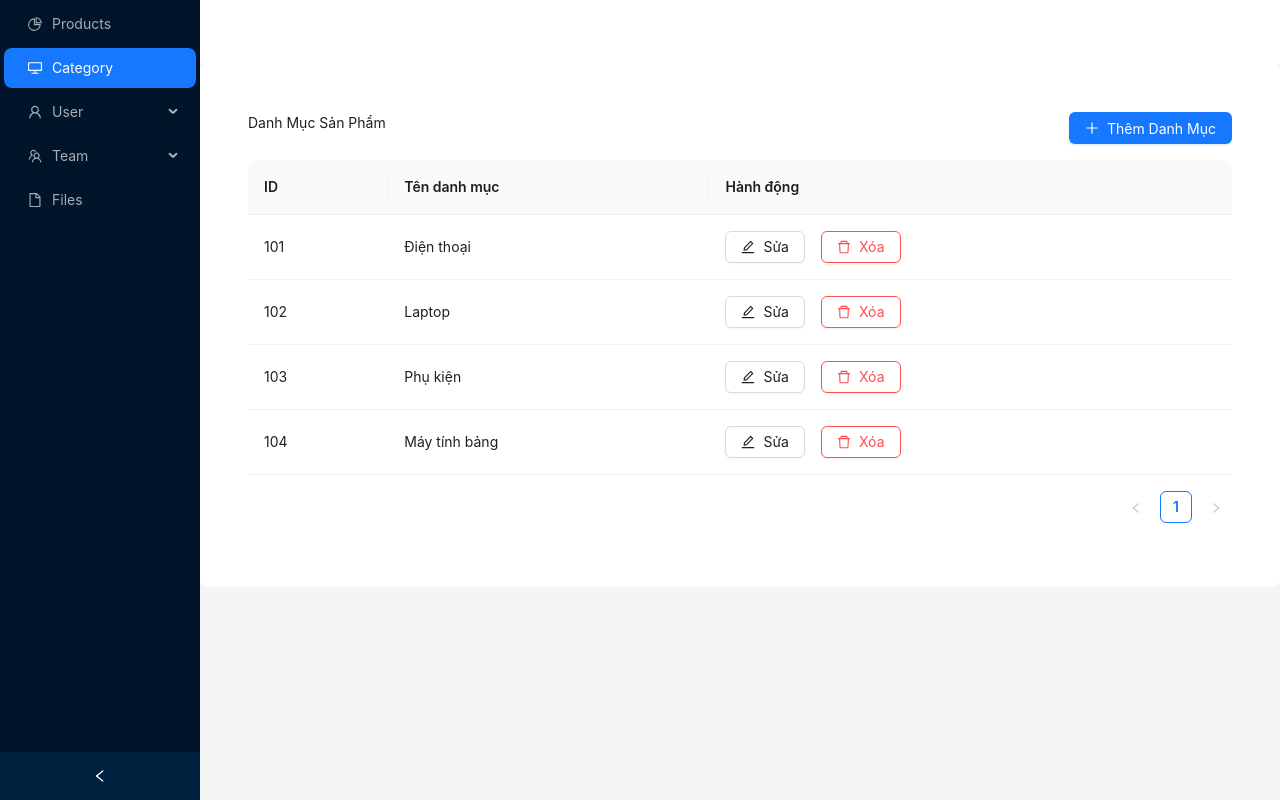
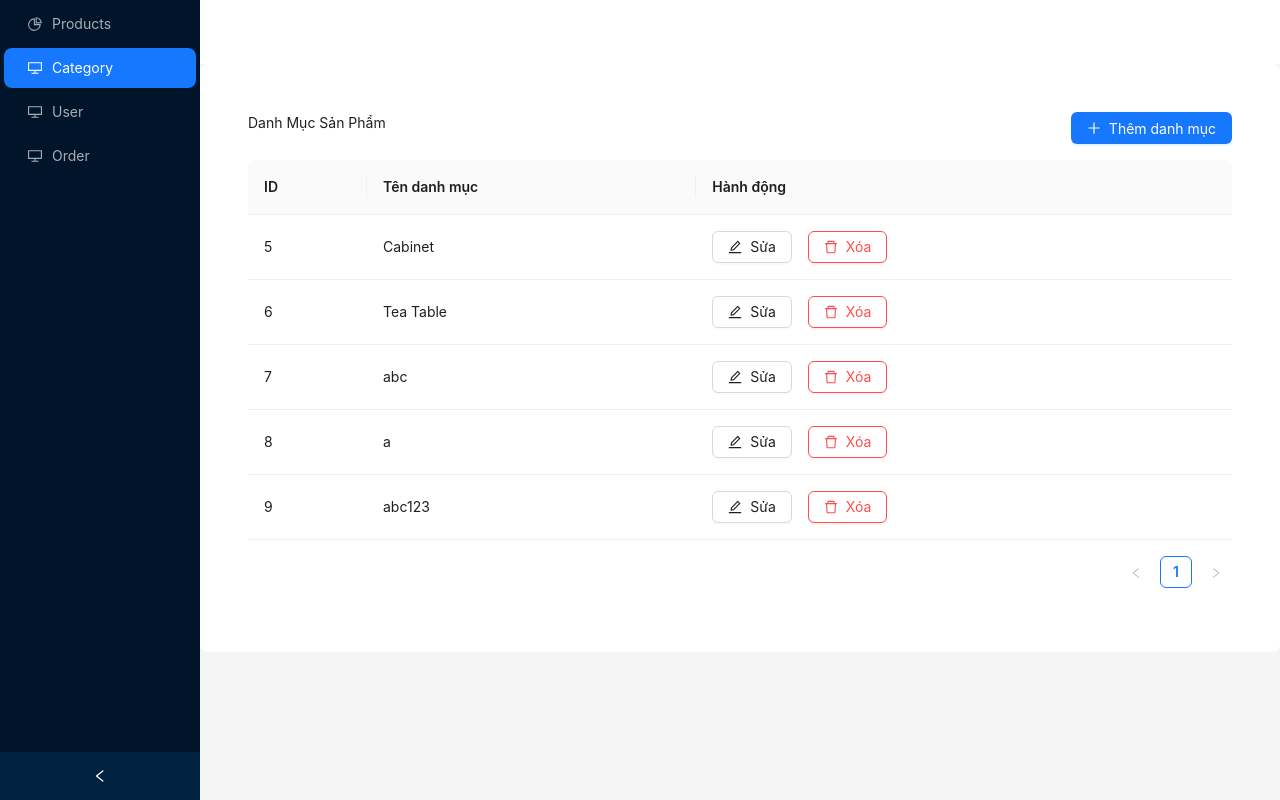
Before and after one commit to DoMinHoo/Xuong_Tra_Sua, a React (Vite) app: page /admin in a window 1280 px wide. Both pictures are taken after a click on the item "Category". Built offline with nearby package versions, Linux system fonts and the light colour scheme; data requests are answered from the project's data file.

Commit message:
Phân trang và danh mục

```diff
--- a/db.json
+++ b/db.json
@@ -1,60 +1,213 @@
 {
   "products": [
     {
-      "id": 1,
-      "name": "Ghế Cafe Syltherine",
-      "image": "https://picsum.photos/200",
-      "description": "Ghế cafe phong cách hiện đại, thoải mái.",
-      "price": 2500000
-    },
-    {
       "id": 2,
       "name": "Bàn Trà Gỗ Tự Nhiên",
-      "image": "https://picsum.photos/200",
+      "image": "https://picsum.photos/200?random=2",
       "description": "Bàn trà gỗ tự nhiên, thiết kế tinh tế.",
-      "price": 3200000
+      "price": 3200000,
+      "material": "Gỗ tự nhiên",
+      "categoryId": 6
     },
     {
       "id": 3,
       "name": "Đèn Trang Trí Vintage",
-      "image": "https://picsum.photos/200",
+      "image": "https://picsum.photos/200?random=3",
       "description": "Đèn trang trí phong cách vintage, ánh sáng ấm áp.",
-      "price": 1200000
+      "price": 1200000,
+      "material": "Kim loại, thủy tinh",
+      "categoryId": 7
     },
     {
       "id": 4,
       "name": "Sofa Cao Cấp",
-      "image": "https://picsum.photos/200",
+      "image": "https://picsum.photos/200?random=4",
       "description": "Sofa bọc nỉ cao cấp, phù hợp cho phòng khách.",
-      "price": 7800000
+      "price": 7800000,
+      "material": "Vải nỉ, gỗ",
+      "categoryId": 8
     },
     {
-      "id": 4,
-      "name": "Sofa Cao Cấp",
-      "image": "https://picsum.photos/200",
-      "description": "Sofa bọc nỉ cao cấp, phù hợp cho phòng khách.",
-      "price": 7800000
+      "id": 5,
+      "name": "Kệ Sách Đa Năng",
+      "image": "https://picsum.photos/200?random=5",
+      "description": "Kệ sách tiện lợi với nhiều ngăn chứa.",
+      "price": 2100000,
+      "material": "Gỗ MDF",
+      "categoryId": 5
     },
     {
-      "id": 4,
-      "name": "Sofa Cao Cấp",
-      "image": "https://picsum.photos/200",
-      "description": "Sofa bọc nỉ cao cấp, phù hợp cho phòng khách.",
-      "price": 7800000
+      "id": 6,
+      "name": "Ghế Bập Bênh Gỗ",
+      "image": "https://picsum.photos/200?random=6",
+      "description": "Ghế bập bênh thư giãn, phong cách cổ điển.",
+      "price": 4500000,
+      "material": "Gỗ sồi",
+      "categoryId": 6
+    },
+    {
+      "id": 7,
+      "name": "Bàn Làm Việc Hiện Đại",
+      "image": "https://picsum.photos/200?random=7",
+      "description": "Bàn làm việc thiết kế tối giản, hiện đại.",
+      "price": 3900000,
+      "material": "Kim loại, gỗ ép",
+      "categoryId": 7
+    },
+    {
+      "id": 8,
+      "name": "Tủ Quần Áo Gỗ Sồi",
+      "image": "https://picsum.photos/200?random=8",
+      "description": "Tủ quần áo rộng rãi, phong cách sang trọng.",
+      "price": 8900000,
+      "material": "Gỗ sồi tự nhiên",
+      "categoryId": 8
+    },
+    {
+      "id": 9,
+      "name": "Đèn Bàn LED Cảm Ứng",
+      "image": "https://picsum.photos/200?random=9",
+      "description": "Đèn bàn cảm ứng với nhiều mức sáng khác nhau.",
+      "price": 950000,
+      "material": "Nhựa, kim loại",
+      "categoryId": 5
+    },
+    {
+      "id": 10,
+      "name": "Bàn Ăn 6 Ghế Sang Trọng",
+      "image": "https://picsum.photos/200?random=10",
+      "description": "Bộ bàn ăn 6 ghế, phong cách hiện đại.",
+      "price": 11500000,
+      "material": "Gỗ óc chó",
+      "categoryId": 6
+    },
+    {
+      "id": 11,
+      "name": "Sofa Da Bò Thật",
+      "image": "https://picsum.photos/200?random=11",
+      "description": "Sofa da bò cao cấp, êm ái và bền bỉ.",
+      "price": 22000000,
+      "material": "Da bò thật",
+      "categoryId": 7
+    },
+    {
+      "id": 12,
+      "name": "Kệ Tivi Hiện Đại",
+      "image": "https://picsum.photos/200?random=12",
+      "description": "Kệ tivi gỗ công nghiệp, kiểu dáng sang trọng.",
+      "price": 3600000,
+      "material": "Gỗ MDF",
+      "categoryId": 8
+    },
+    {
+      "id": 13,
+      "name": "Bàn Trang Điểm Mini",
+      "image": "https://picsum.photos/200?random=13",
+      "description": "Bàn trang điểm nhỏ gọn, tiết kiệm không gian.",
+      "price": 2800000,
+      "material": "Gỗ ép",
+      "categoryId": 5
+    },
+    {
+      "id": 14,
+      "name": "Thảm Lông Cừu Nhập Khẩu",
+      "image": "https://picsum.photos/200?random=14",
+      "description": "Thảm lông cừu mềm mại, giữ ấm tốt.",
+      "price": 5000000,
+      "material": "Lông cừu tự nhiên",
+      "categoryId": 6
+    },
+    {
+      "id": 15,
+      "name": "Giường Ngủ Gỗ Tự Nhiên",
+      "image": "https://picsum.photos/200?random=15",
+      "description": "Giường ngủ chắc chắn, thiết kế hiện đại.",
+      "price": 13500000,
+      "material": "Gỗ tự nhiên",
+      "categoryId": 7
+    },
+    {
+      "id": 16,
+      "name": "Ghế Văn Phòng Công Thái Học",
+      "image": "https://picsum.photos/200?random=16",
+      "description": "Ghế văn phòng hỗ trợ lưng và cột sống.",
+      "price": 4200000,
+      "material": "Nhựa, kim loại",
+      "categoryId": 8
+    },
+    {
+      "id": 17,
+      "name": "Đồng Hồ Treo Tường Gỗ",
+      "image": "https://picsum.photos/200?random=17",
+      "description": "Đồng hồ treo tường phong cách cổ điển.",
+      "price": 1200000,
+      "material": "Gỗ tự nhiên",
+      "categoryId": 5
+    },
+    {
+      "id": 18,
+      "name": "Bộ Cốc Thủy Tinh Cao Cấp",
+      "image": "https://picsum.photos/200?random=18",
+      "description": "Bộ cốc thủy tinh trong suốt, thiết kế đẹp mắt.",
+      "price": 650000,
+      "material": "Thủy tinh",
+      "categoryId": 6
+    },
+    {
+      "id": 19,
+      "name": "Tủ Giày Thông Minh",
+      "image": "https://picsum.photos/200?random=19",
+      "description": "Tủ giày đa năng, tiết kiệm không gian.",
+      "price": 2700000,
+      "material": "Gỗ ép",
+      "categoryId": 7
+    },
+    {
+      "id": 20,
+      "name": "Đệm Cao Su Non 1m8",
+      "image": "https://picsum.photos/200?random=20",
+      "description": "Đệm cao su non đàn hồi tốt, bảo vệ cột sống.",
+      "price": 8900000,
+      "material": "Cao su non",
+      "categoryId": 8
+    },
+    {
+      "name": "a",
+      "price": 3123123,
+      "description": "5345345",
+      "material": "Plastic, metal",
+      "categoryId": 6,
+      "id": 21
+    },
+    {
+      "name": "sanpham1",
+      "image": "https://cdn2.fptshop.com.vn/unsafe/1920x0/filters:quality(100)/2023_7_3_638239973445917567_lenovo-ideapad-slim-5-16iah8-xam-dd.jpg",
+      "price": 2312312,
+      "description": "21eaasđsáda",
+      "categoryId": 6,
+      "id": 22
     }
   ],
   "categories": [
     {
-      "id": 4,
-      "name": "Carpet"
-    },
-    {
-      "id": 5,
-      "name": "Cabinet"
+      "name": "Cabinet",
+      "id": 5
     },
     {
       "id": 6,
       "name": "Tea Table"
+    },
+    {
+      "name": "abc",
+      "id": 7
+    },
+    {
+      "name": "a",
+      "id": 8
+    },
+    {
+      "name": "abc123",
+      "id": 9
     }
   ]
 }
--- a/src/App.tsx
+++ b/src/App.tsx
@@ -8,16 +8,15 @@ import ProductAdd from "./pages/products/create";
 import ProductEdit from "./pages/products/edit";
 import PostsPage from "./pages/posts/list";
 import Index from "./pages/(website)";
+import Checkout from "./pages/(website)/checkout/checkout";
 import Shop from "./pages/(website)/shop/shop";
-import Checkout from "./pages/(website)/checkout/checkout";
-import ShopPage from "./pages/products/shop";
 
 function App() {
     return (
         <>
             <Routes>
                 <Route path="/" element={<Index />} />
-                <Route path="shop" element={<Shop />} />
+                <Route path="shop" element={<Shop/>} />
                 <Route path="checkout" element={<Checkout />} />
                 <Route path="admin" element={
                     <Authenticated fallback={<Navigate to="/login" replace />}>
--- a/src/components/LayoutAdmin.tsx
+++ b/src/components/LayoutAdmin.tsx
@@ -34,13 +34,8 @@ function getItem(
 const items: MenuItem[] = [
     getItem("Products", "1", <PieChartOutlined />),
     getItem("Category", "2", <DesktopOutlined />),
-    getItem("User", "sub1", <UserOutlined />, [
-        getItem("Tom", "3"),
-        getItem("Bill", "4"),
-        getItem("Alex", "5"),
-    ]),
-    getItem("Team", "sub2", <TeamOutlined />, [getItem("Team 1", "6"), getItem("Team 2", "8")]),
-    getItem("Files", "9", <FileOutlined />),
+    getItem("User", "3", <DesktopOutlined />),
+    getItem("Order", "4", <DesktopOutlined />)
 ];
 
 type LayoutAdminProps = {
--- a/src/components/ProductDrawer.tsx
+++ b/src/components/ProductDrawer.tsx
@@ -1,8 +1,9 @@
 import React, { useEffect } from "react";
-import { Drawer, Button, Form, Input, InputNumber, message, Skeleton } from "antd";
+import { Drawer, Button, Form, Input, InputNumber, message, Skeleton, Select } from "antd";
 import useCreate from "../hooks/useCreate";
 import useUpdate from "../hooks/useUpdate";
 import useOne from "../hooks/useOne";
+import useList from "../hooks/useList"; // Import hook lấy danh sách danh mục
 
 type ProductFormDrawerProps = {
     visible: boolean;
@@ -14,13 +15,20 @@ const ProductFormDrawer: React.FC<ProductFormDrawerProps> = ({ visible, onClose,
     const [form] = Form.useForm();
     const [messageApi, contextHolder] = message.useMessage();
 
+    // Lấy danh sách danh mục
+    const { data: categories, isLoading: isCategoriesLoading } = useList({
+        resource: "categories",
+    });
+
     const { data, isLoading } = useOne({
         resource: "products",
         id: productId ?? 0,
     });
+
     const { mutate: createMutate, isPending: isCreatePending } = useCreate({
         resource: "products",
     });
+
     const { mutate: updateMutate, isPending: isUpdatePending } = useUpdate({
         resource: "products",
         id: productId ?? 0,
@@ -67,14 +75,27 @@ const ProductFormDrawer: React.FC<ProductFormDrawerProps> = ({ visible, onClose,
                     <Form.Item label="Tên sản phẩm" name="name">
                         <Input />
                     </Form.Item>
+                    <Form.Item label="Ảnh sản phẩm" name="image">
+                        <Input />
+                    </Form.Item>
                     <Form.Item label="Giá sản phẩm" name="price">
-                        <InputNumber />
+                        <InputNumber style={{ width: "100%" }} />
                     </Form.Item>
                     <Form.Item label="Mô tả" name="description">
                         <Input.TextArea />
                     </Form.Item>
-                    <Form.Item label="Chất liệu" name="material">
-                        <Input />
+                    <Form.Item
+                        label="Danh mục"
+                        name="categoryId"
+                        rules={[{ required: true, message: "Vui lòng chọn danh mục!" }]}
+                    >
+                        <Select loading={isCategoriesLoading} placeholder="Chọn danh mục">
+                            {categories?.data.map((category: any) => (
+                                <Select.Option key={category.id} value={category.id}>
+                                    {category.name}
+                                </Select.Option>
+                            ))}
+                        </Select>
                     </Form.Item>
                     <Form.Item>
                         <Button
--- a/src/pages/(website)/shop/shop.tsx
+++ b/src/pages/(website)/shop/shop.tsx
@@ -1,38 +1,34 @@
-import React from "react";
+import React, { useState } from "react";
 import Header from "../../../components/cient/header";
 import Banner from "../../../components/cient/banner";
 import Footer from "../../../components/cient/footer";
 import useList from "../../../hooks/useList";
-import logo1 from "../../products/img/onf1.png"
+import logo1 from "../../products/img/onf1.png";
 
-
-const categories = [
-  "Cafe Chair",
-  "Sofa",
-  "Lamp",
-  "Carpet",
-  "Cabinet",
-  "Tea table",
-];
-
-
+const categories = ["Cafe Chair", "Sofa", "Lamp", "Carpet", "Cabinet", "Tea table"];
+const ITEMS_PER_PAGE = 6; // Số sản phẩm hiển thị trên mỗi trang
 
 const Shop: React.FC = () => {
-  const { data } = useList({ resource: "products" })
+  const { data } = useList({ resource: "products" });
+  const [currentPage, setCurrentPage] = useState(1); // State lưu trang hiện tại
+
+  // Tổng số sản phẩm
+  const totalProducts = data?.data?.length || 0;
+  const totalPages = Math.ceil(totalProducts / ITEMS_PER_PAGE); // Tính tổng số trang
+
+  // Cắt danh sách sản phẩm theo trang
+  const displayedProducts = data?.data?.slice((currentPage - 1) * ITEMS_PER_PAGE, currentPage * ITEMS_PER_PAGE);
 
   return (
     <main>
       <Header />
-      {/* <Banner/> */}
+      <Banner />
       <section className="container max-w-screen-xl grid grid-cols-12 gap-8 m-auto mt-16">
         <div className="col-span-3">
           <h2 className="font-semibold text-xl mb-4">Categories</h2>
           <ul>
             {categories.map((category, index) => (
-              <li
-                key={index}
-                className="font-medium text-[#737373] mb-2 hover:text-yellow-600"
-              >
+              <li key={index} className="font-medium text-[#737373] mb-2 hover:text-yellow-600">
                 <a href="#">{category}</a>
               </li>
             ))}
@@ -41,40 +37,20 @@ const Shop: React.FC = () => {
 
         <div className="col-span-9">
           <div className="grid grid-cols-3 gap-8">
-            {data?.data?.slice(0, 6).map((product: any, index: number) => (
+            {displayedProducts?.map((product: any, index: number) => (
               <div key={index} className="w-[300px] flex flex-col bg-[#f5f5f5] p-4 rounded-lg shadow-md">
-                {/* Hình ảnh sản phẩm */}
                 <div className="overflow-hidden rounded-lg">
-                  <img
-                    src={product.image}
-                    alt={product.name}
-                    className="hover:scale-110 w-full h-[200px] object-cover duration-500"
-                  />
+                  <img src={product.image} alt={product.name} className="hover:scale-110 w-full h-[200px] object-cover duration-500" />
                 </div>
-
-                {/* Nội dung sản phẩm */}
                 <div className="flex-grow flex flex-col justify-between mt-4">
                   <div>
                     <h3 className="font-semibold text-lg">{product.name}</h3>
-                    <p
-                      className="text-[#898989] text-sm mt-1 mb-2 line-clamp-2"
-                      style={{
-                        display: "-webkit-box",
-                        WebkitBoxOrient: "vertical",
-                        WebkitLineClamp: 2,
-                        overflow: "hidden",
-                      }}
-                    >
+                    <p className="text-[#898989] text-sm mt-1 mb-2 line-clamp-2" style={{ WebkitBoxOrient: "vertical", WebkitLineClamp: 2, overflow: "hidden" }}>
                       {product.description}
                     </p>
                     <p className="text-[#ef4444] font-semibold text-xl">{product.price} VND</p>
                   </div>
-
-                  {/* Nút Add to Cart (Cố định xuống dưới) */}
-                  <button
-                    className="border border-yellow-700 text-yellow-700 w-full py-2 font-semibold text-base
-          hover:bg-yellow-700 hover:text-white mt-4 self-end"
-                  >
+                  <button className="border border-yellow-700 text-yellow-700 w-full py-2 font-semibold text-base hover:bg-yellow-700 hover:text-white mt-4 self-end">
                     Add to cart
                   </button>
                 </div>
@@ -82,26 +58,31 @@ const Shop: React.FC = () => {
             ))}
           </div>
 
-
-
           {/* Pagination */}
-          <div className="mt-8">
-            {[1, 2, 3].map((page) => (
-              <a
+          <div className="mt-8 flex gap-2 justify-center">
+            <button
+              onClick={() => setCurrentPage((prev) => Math.max(prev - 1, 1))}
+              disabled={currentPage === 1}
+              className="py-2 px-4 bg-neutral-400 text-white font-bold rounded-md disabled:opacity-50"
+            >
+              Prev
+            </button>
+            {Array.from({ length: totalPages }, (_, i) => i + 1).map((page) => (
+              <button
                 key={page}
-                href="#"
-                className={`py-2 ml-2 px-4 inline-block text-white font-bold rounded-md ${page === 1 ? "bg-yellow-600" : "bg-neutral-400"
-                  }`}
+                onClick={() => setCurrentPage(page)}
+                className={`py-2 px-4 font-bold rounded-md ${page === currentPage ? "bg-yellow-600 text-white" : "bg-neutral-400 text-white"}`}
               >
                 {page}
-              </a>
+              </button>
             ))}
-            <a
-              href="#"
-              className="py-2 ml-2 px-4 bg-neutral-400 inline-block text-white font-bold rounded-md"
+            <button
+              onClick={() => setCurrentPage((prev) => Math.min(prev + 1, totalPages))}
+              disabled={currentPage === totalPages}
+              className="py-2 px-4 bg-neutral-400 text-white font-bold rounded-md disabled:opacity-50"
             >
               Next
-            </a>
+            </button>
           </div>
         </div>
       </section>
--- a/src/pages/products/category/categoryPage.tsx
+++ b/src/pages/products/category/categoryPage.tsx
@@ -1,8 +1,7 @@
-import React, { useState } from "react";
+import React, { useEffect, useState } from "react";
 import { Button, Modal, Form, Input, Table, Space, message } from "antd";
-
 import { EditOutlined, DeleteOutlined, PlusOutlined } from "@ant-design/icons";
-import { mockCategories } from "../../../provider/dataCategory";
+import { getList, create, update, remove } from "../../../provider/dataProvider";
 
 type Category = {
     id: number;
@@ -10,13 +9,31 @@ type Category = {
 };
 
 const CategoryPage: React.FC = () => {
-    const [categories, setCategories] = useState<Category[]>(mockCategories);
+    const [categories, setCategories] = useState<Category[]>([]);
     const [isModalOpen, setIsModalOpen] = useState(false);
     const [editingCategory, setEditingCategory] = useState<Category | null>(null);
+    const [loading, setLoading] = useState<boolean>(true);
 
     const [form] = Form.useForm();
 
-    // Mở modal để thêm mới hoặc chỉnh sửa
+    // Lấy danh mục từ API khi tải trang
+    useEffect(() => {
+        fetchCategories();
+    }, []);
+
+    const fetchCategories = async () => {
+        setLoading(true);
+        try {
+            const response = await getList({ resource: "categories" });
+            setCategories(response.data);
+        } catch (error) {
+            message.error("Lỗi khi tải danh mục!");
+        } finally {
+            setLoading(false);
+        }
+    };
+
+    // Mở modal (thêm mới hoặc chỉnh sửa)
     const handleOpenModal = (category?: Category) => {
         setEditingCategory(category || null);
         setIsModalOpen(true);
@@ -29,26 +46,23 @@ const CategoryPage: React.FC = () => {
         form.resetFields();
     };
 
-    // Xử lý khi nhấn Submit form
-    const handleSubmit = (values: { name: string }) => {
-        if (editingCategory) {
-            // Sửa danh mục
-            setCategories((prev) =>
-                prev.map((cat) =>
-                    cat.id === editingCategory.id ? { ...cat, name: values.name } : cat
-                )
-            );
-            message.success("Đã cập nhật danh mục!");
-        } else {
-            // Thêm mới danh mục
-            const newCategory = {
-                id: categories.length + 1,
-                name: values.name,
-            };
-            setCategories((prev) => [...prev, newCategory]);
-            message.success("Đã thêm danh mục mới!");
+    // Xử lý Submit form (thêm hoặc sửa danh mục)
+    const handleSubmit = async (values: { name: string }) => {
+        try {
+            if (editingCategory) {
+                // Gửi yêu cầu cập nhật danh mục
+                await update({ resource: "categories", id: editingCategory.id, variables: values });
+                message.success("Cập nhật danh mục thành công!");
+            } else {
+                // Gửi yêu cầu thêm mới danh mục
+                await create({ resource: "categories", variables: values });
+                message.success("Thêm danh mục mới thành công!");
+            }
+            handleCloseModal();
+            fetchCategories(); // Cập nhật danh sách sau khi thao tác
+        } catch (error) {
+            message.error("Lỗi khi cập nhật danh mục!");
         }
-        handleCloseModal();
     };
 
     // Xóa danh mục
@@ -58,9 +72,14 @@ const CategoryPage: React.FC = () => {
             okText: "Xóa",
             okType: "danger",
             cancelText: "Hủy",
-            onOk: () => {
-                setCategories((prev) => prev.filter((cat) => cat.id !== id));
-                message.success("Đã xóa danh mục!");
+            onOk: async () => {
+                try {
+                    await remove({ resource: "categories", id });
+                    message.success("Đã xóa danh mục!");
+                    fetchCategories(); // Cập nhật danh sách
+                } catch (error) {
+                    message.error("Lỗi khi xóa danh mục!");
+                }
             },
         });
     };
@@ -82,17 +101,10 @@ const CategoryPage: React.FC = () => {
             key: "action",
             render: (_: any, record: Category) => (
                 <Space size="middle">
-                    <Button
-                        icon={<EditOutlined />}
-                        onClick={() => handleOpenModal(record)}
-                    >
+                    <Button icon={<EditOutlined />} onClick={() => handleOpenModal(record)}>
                         Sửa
                     </Button>
-                    <Button
-                        icon={<DeleteOutlined />}
-                        onClick={() => handleDelete(record.id)}
-                        danger
-                    >
+                    <Button icon={<DeleteOutlined />} onClick={() => handleDelete(record.id)} danger>
                         Xóa
                     </Button>
                 </Space>
@@ -102,19 +114,24 @@ const CategoryPage: React.FC = () => {
 
     return (
         <div style={{ padding: 24, background: "#fff", borderRadius: 8 }}>
+            {/* Header */}
             <div style={{ display: "flex", justifyContent: "space-between", marginBottom: 16 }}>
                 <h2>Danh Mục Sản Phẩm</h2>
-                <Button
-                    type="primary"
-                    icon={<PlusOutlined />}
-                    onClick={() => handleOpenModal()}
-                >
-                    Thêm Danh Mục
+                <Button type="primary" icon={<PlusOutlined />} onClick={() => handleOpenModal()}>
+                    Thêm danh mục
                 </Button>
             </div>
-            <Table dataSource={categories} columns={columns} rowKey="id" />
 
-            {/* Modal Thêm/Sửa */}
+            {/* Bảng danh mục */}
+            <Table
+                dataSource={categories}
+                columns={columns}
+                rowKey="id"
+                loading={loading}
+                pagination={{ pageSize: 5 }}
+            />
+
+            {/* Modal Thêm/Sửa danh mục */}
             <Modal
                 title={editingCategory ? "Sửa Danh Mục" : "Thêm Danh Mục"}
                 open={isModalOpen}
--- a/src/pages/products/list.tsx
+++ b/src/pages/products/list.tsx
@@ -4,9 +4,18 @@ import useList from "../../hooks/useList";
 import useDelete from "../../hooks/useDelete";
 import ProductFormDrawer from "../../components/ProductDrawer";
 
-const ProductListPage = () => {
+const Shop = () => {
     // Lấy danh sách sản phẩm
     const { data, isLoading, error, isError } = useList({ resource: "products" });
+
+    // Lấy danh sách danh mục
+    const { data: categoriesData, isLoading: categoriesLoading } = useList({ resource: "categories" });
+
+    // Tạo Map để tra cứu danh mục theo ID
+    const categoryMap = new Map();
+    categoriesData?.data?.forEach((category: any) => {
+        categoryMap.set(category.id, category.name);
+    });
 
     // Xóa sản phẩm
     const { mutate: deleteProduct } = useDelete({ resource: "products" });
@@ -48,20 +57,10 @@ const ProductListPage = () => {
             render: (price: any) => `${price.toLocaleString()} VND`,
         },
         {
-            title: "Chất liệu",
-            dataIndex: "material",
-            key: "material",
-            render: (material: string | undefined) => (
-                <div>
-                    {material
-                        ? material.split(",").map((item) => (
-                              <Tag key={item} color={item.length > 5 ? "geekblue" : "green"}>
-                                  {item}
-                              </Tag>
-                          ))
-                        : "Không có thông tin"}
-                </div>
-            ),
+            title: "Danh mục",
+            dataIndex: "categoryId", // Dữ liệu lấy từ categoryId
+            key: "categoryId",
+            render: (categoryId: number) => categoryMap.get(categoryId) || "Không xác định",
         },
         {
             title: "Hành động",
@@ -92,7 +91,7 @@ const ProductListPage = () => {
     ];
 
     // Nếu đang tải dữ liệu
-    if (isLoading) return <Skeleton active />;
+    if (isLoading || categoriesLoading) return <Skeleton active />;
 
     // Nếu xảy ra lỗi
     if (isError) return <div className="text-red-500">Lỗi: {error.message}</div>;
@@ -129,4 +128,4 @@ const ProductListPage = () => {
     );
 };
 
-export default ProductListPage;
+export default Shop;
```
Also changed, not shown: src/pages/products/shop.tsx (+99 -99 lines).
